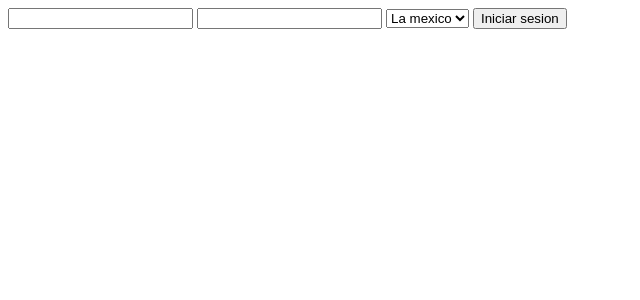
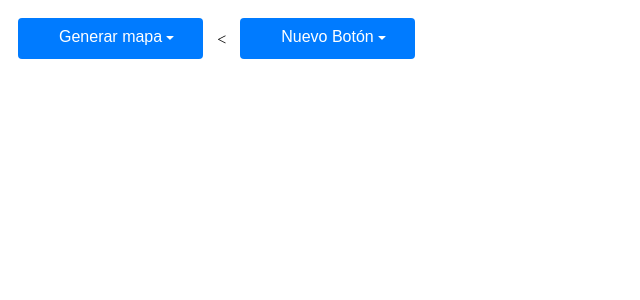
Before and after one commit to danielol264/RutITA2, a Flask app: page / in a window 1280 px wide. Shown: the top 300 px of the page, without its empty margins (0-640 px from the left). Run offline with Flask 3, Linux system fonts and the light colour scheme.

Commit message:
agregando los botones y el espacio para el mapa

```diff
--- a/app.py
+++ b/app.py
@@ -3,7 +3,7 @@ app = Flask(__name__)
 
 @app.route("/")
 def index():
-    return render_template('login.html')
+    return render_template('kevin.html')
 
 @app.route("/home/<id>")
 def home(id):
--- /dev/null
+++ b/templates/kevin.html
@@ -0,0 +1,66 @@
+
+{%extends "layout.html"%}
+{%block head%}
+
+<style>
+    /* Estilos para los botones, puedes ajustar según tus necesidades */
+    .types__StyledButton-sc-ws60qy-0 {
+        background-color: #007bff;
+        color: white;
+        border: none;
+        padding: 10px 20px;
+        font-size: 16px;
+        cursor: pointer;
+        margin: 10px;
+        border-radius: 4px;
+    }
+    .types__StyledButton-sc-ws60qy-0:hover {
+        background-color: #0056b3;
+    }
+    .Box-sc-g0xbh4-0 {
+        display: inline-flex;
+        align-items: center;
+    }
+    svg {
+        margin-right: 5px;
+    }
+</style>
+{%endblock%}
+{%block body%}
+<!--espacio para el mapa-->
+
+<!-- boton 1 -->
+<button type="button" aria-haspopup="true" aria-expanded="false" tabindex="0" class="types__StyledButton-sc-ws60qy-0 bmlmSe" data-loading="false" data-size="medium" aria-describedby=":R55ab:-loading-announcement" id="boton1">
+  <span data-component="buttonContent" class="Box-sc-g0xbh4-0 gUkoLg">
+      <span data-component="leadingVisual" class="Box-sc-g0xbh4-0 hzSPyu">
+          <svg aria-hidden="true" focusable="false" class="hide-sm" viewBox="0 0 16 16" width="16" height="16" fill="currentColor" style="display: inline-block; user-select: none; vertical-align: text-bottom; overflow: visible;"></svg>
+      </span>
+      <span data-component="text">Generar mapa</span>
+      <span data-component="trailingVisual" class="Box-sc-g0xbh4-0 hzSPyu">
+          <svg aria-hidden="true" focusable="false" class="octicon octicon-triangle-down" viewBox="0 0 16 16" width="16" height="16" fill="currentColor" style="display: inline-block; user-select: none; vertical-align: text-bottom; overflow: visible;">
+              <path d="m4.427 7.427 3.396 3.396a.25.25 0 0 0 .354 0l3.396-3.396A.25.25 0 0 0 11.396 7H4.604a.25.25 0 0 0-.177.427Z"></path>
+          </svg>
+      </span>
+  </span>
+  </button>
+
+<
+<!-- Nuevo Botón 3 -->
+<button type="button" aria-haspopup="true" aria-expanded="false" tabindex="0" class="types__StyledButton-sc-ws60qy-0" data-loading="false" data-size="medium" id="boton3">
+  <span data-component="buttonContent" class="Box-sc-g0xbh4-0 gUkoLg">
+      <span data-component="leadingVisual" class="Box-sc-g0xbh4-0 hzSPyu">
+          <!-- Ícono vacío para efectos visuales -->
+          <svg aria-hidden="true" focusable="false" class="hide-sm" viewBox="0 0 16 16" width="16" height="16" fill="currentColor"></svg>
+      </span>
+      <span data-component="text">Nuevo Botón</span>
+      <span data-component="trailingVisual" class="Box-sc-g0xbh4-0 hzSPyu">
+          <svg aria-hidden="true" focusable="false" class="octicon octicon-triangle-down" viewBox="0 0 16 16" width="16" height="16" fill="currentColor"
+            style="display: inline-block; user-select: none; vertical-align: text-bottom; overflow: visible;">
+              <path d="m4.427 7.427 3.396 3.396a.25.25 0 0 0 .354 0l3.396-3.396A.25.25 0 0 0 11.396 7H4.604a.25.25 0 0 0-.177.427Z"></path>
+          </svg>
+      </span>
+  </span>
+</button>
+
+
+{%endblock%}
--- a/templates/layout.html
+++ b/templates/layout.html
@@ -3,7 +3,10 @@
 <head>
     <meta charset="UTF-8">
     <meta name="viewport" content="width=device-width, initial-scale=1.0">
-    <title>Document</title>
+    <title>RutITA</title>
+    {%block head%}
+    {%endblock%}
+
 </head>
 <body>
     {%block body%}
```
Also changed, not shown: static/img/logo.jpg (added).
